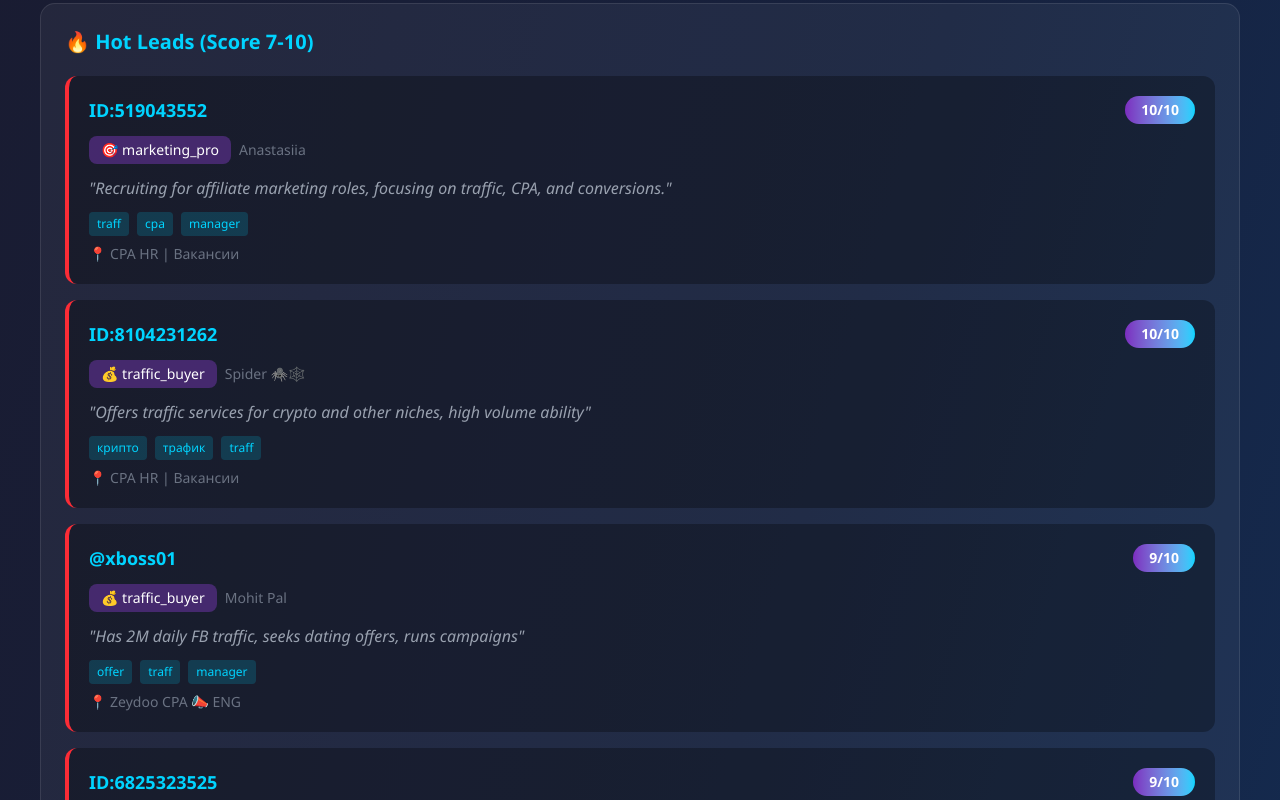
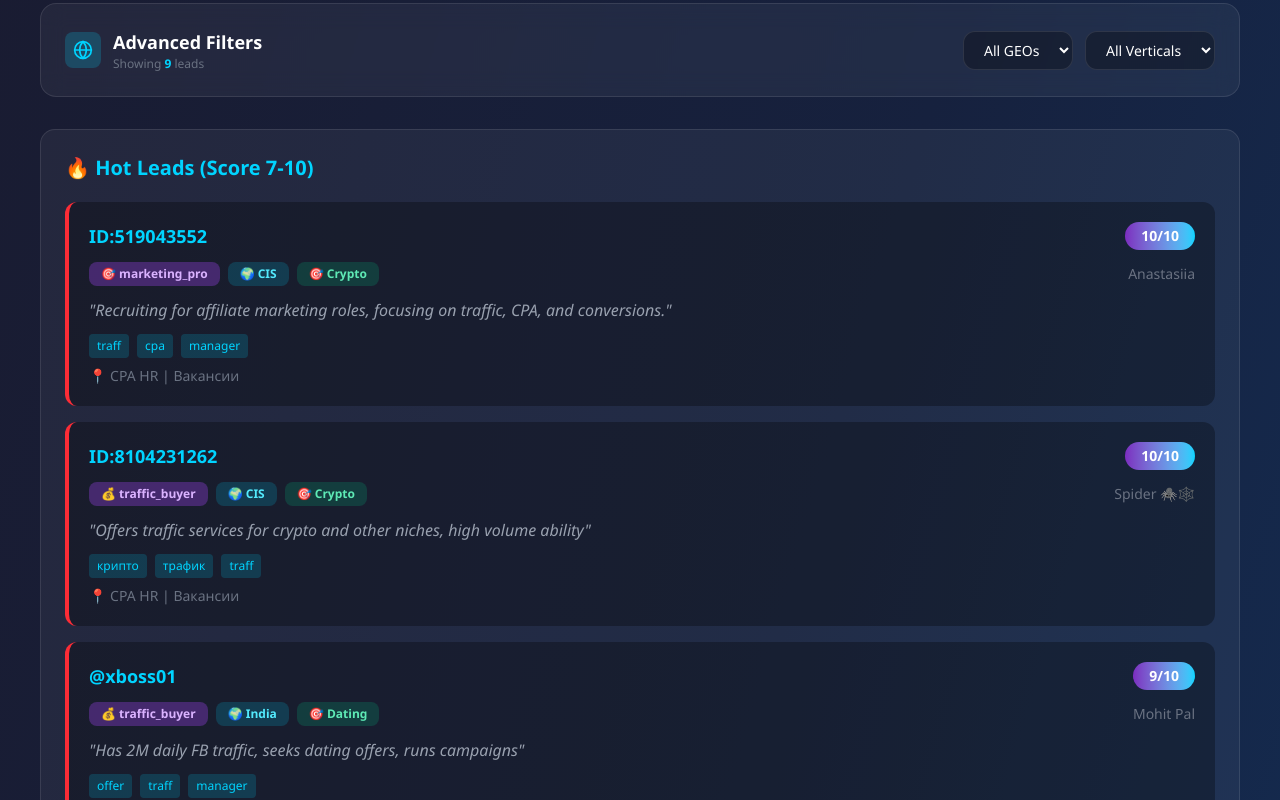
Before and after one commit to asw84/Aura-Lead-Hunter, a Next.js app in the folder aura-dashboard/: page / in a window 1280 px wide. Shown: the part 1100-1900 px from the top of the page. Built offline with nearby package versions, Linux system fonts and the light colour scheme.

Commit message:
feat: add advanced filtering by GEO and Vertical to the dashboard

```diff
--- a/aura-dashboard/src/app/page.tsx
+++ b/aura-dashboard/src/app/page.tsx
@@ -26,15 +26,15 @@ const TELEGRAM_HANDLE = '@SergAI_BY';                         // Telegram for co
 
 // Real leads data from scraper
 const allLeads = [
-  { handle: 'ID:519043552', name: 'Anastasiia', score: 10, category: 'marketing_pro', reason_en: 'Recruiting for affiliate marketing roles, focusing on traffic, CPA, and conversions.', reason_ru: 'Рекрутинг в арбитраже, фокус на трафик, CPA и конверсии', source: 'CPA HR | Вакансии', keywords: ['traff', 'cpa', 'manager'] },
-  { handle: 'ID:8104231262', name: 'Spider 🕷️🕸️', score: 10, category: 'traffic_buyer', reason_en: 'Offers traffic services for crypto and other niches, high volume ability', reason_ru: 'Предлагает услуги по заливу трафика для крипты и других ниш', source: 'CPA HR | Вакансии', keywords: ['крипто', 'трафик', 'traff'] },
-  { handle: '@xboss01', name: 'Mohit Pal', score: 9, category: 'traffic_buyer', reason_en: 'Has 2M daily FB traffic, seeks dating offers, runs campaigns', reason_ru: 'Имеет 2М трафа в день, ищет датинг офферы, запускает кампании', source: 'Zeydoo CPA 📣 ENG', keywords: ['offer', 'traff', 'manager'] },
-  { handle: 'ID:6825323525', name: 'Michael Walker', score: 9, category: 'traffic_buyer', reason_en: 'Offers live traffic and native ads for crypto-forex.', reason_ru: 'Предлагает живой трафик и нативные объявления для крипто-форекс', source: 'УБТ ЧАТ | АРБИТРАЖ ТРАФИКА', keywords: ['partnership', 'ads', 'traff'] },
-  { handle: '@biggTraff', name: 'B I G_TRAFFA', score: 9, category: 'traffic_buyer', reason_en: 'Offers traffic services for crypto and other niches, professional setup', reason_ru: 'Предлагает услуги по заливу трафа в крипту и другие ниши', source: 'СPA | Арбитраж вакансии', keywords: ['крипто', 'трафик', 'traff'] },
-  { handle: 'ID:7299216494', name: 'Yuliya Aff', score: 9, category: 'marketing_pro', reason_en: 'Hiring Media Buyer for Gambling ads, FB campaigns, conversions', reason_ru: 'Ищет Media Buyer для Gambling, FB кампании, конверт', source: 'Чат траферов | Арбитраж трафика', keywords: ['buy', 'manager', 'ads'] },
-  { handle: '@zagrtmsh', name: 'Daniil', score: 9, category: 'traffic_buyer', reason_en: 'Actively seeking gambling traffic for multiple GEOs', reason_ru: 'Ищет трафик на гемблинг для множества гео', source: 'СPA | Арбитраж вакансии', keywords: ['арбитраж', 'трафик'] },
-  { handle: '@aaroninc', name: 'Aaron Ch', score: 9, category: 'traffic_buyer', reason_en: 'Promoting high-EPC offers and targeting traffic buyers', reason_ru: 'Продвигает офферы с высоким EPC и ищет трафик', source: 'СPA | Арбитраж вакансии', keywords: ['traff', 'offer'] },
-  { handle: '@Trafik_01_01', name: 'Alexxx XXX💸', score: 9, category: 'traffic_buyer', reason_en: 'Experienced traffic buyer, offers CPA conversions', reason_ru: 'Опытный трафер, работает по CPA, делает крео', source: 'Вакансии Арбитраж CPA', keywords: ['реклама', 'трафик'] },
+  { handle: 'ID:519043552', name: 'Anastasiia', score: 10, category: 'marketing_pro', geo: 'CIS', vertical: 'Crypto', reason_en: 'Recruiting for affiliate marketing roles, focusing on traffic, CPA, and conversions.', reason_ru: 'Рекрутинг в арбитраже, фокус на трафик, CPA и конверсии', source: 'CPA HR | Вакансии', keywords: ['traff', 'cpa', 'manager'] },
+  { handle: 'ID:8104231262', name: 'Spider 🕷️🕸️', score: 10, category: 'traffic_buyer', geo: 'CIS', vertical: 'Crypto', reason_en: 'Offers traffic services for crypto and other niches, high volume ability', reason_ru: 'Предлагает услуги по заливу трафика для крипты и других ниш', source: 'CPA HR | Вакансии', keywords: ['крипто', 'трафик', 'traff'] },
+  { handle: '@xboss01', name: 'Mohit Pal', score: 9, category: 'traffic_buyer', geo: 'India', vertical: 'Dating', reason_en: 'Has 2M daily FB traffic, seeks dating offers, runs campaigns', reason_ru: 'Имеет 2М трафа в день, ищет датинг офферы, запускает кампании', source: 'Zeydoo CPA 📣 ENG', keywords: ['offer', 'traff', 'manager'] },
+  { handle: 'ID:6825323525', name: 'Michael Walker', score: 9, category: 'traffic_buyer', geo: 'USA', vertical: 'Crypto', reason_en: 'Offers live traffic and native ads for crypto-forex.', reason_ru: 'Предлагает живой трафик и нативные объявления для крипто-форекс', source: 'УБТ ЧАТ | АРБИТРАЖ ТРАФИКА', keywords: ['partnership', 'ads', 'traff'] },
+  { handle: '@biggTraff', name: 'B I G_TRAFFA', score: 9, category: 'traffic_buyer', geo: 'CIS', vertical: 'Crypto', reason_en: 'Offers traffic services for crypto and other niches, professional setup', reason_ru: 'Предлагает услуги по заливу трафа в крипту и другие ниши', source: 'СPA | Арбитраж вакансии', keywords: ['крипто', 'трафик', 'traff'] },
+  { handle: 'ID:7299216494', name: 'Yuliya Aff', score: 9, category: 'marketing_pro', geo: 'CIS', vertical: 'Gambling', reason_en: 'Hiring Media Buyer for Gambling ads, FB campaigns, conversions', reason_ru: 'Ищет Media Buyer для Gambling, FB кампании, конверт', source: 'Чат траферов | Арбитраж трафика', keywords: ['buy', 'manager', 'ads'] },
+  { handle: '@zagrtmsh', name: 'Daniil', score: 9, category: 'traffic_buyer', geo: 'CIS', vertical: 'Gambling', reason_en: 'Actively seeking gambling traffic for multiple GEOs', reason_ru: 'Ищет трафик на гемблинг для множества гео', source: 'СPA | Арбитраж вакансии', keywords: ['арбитраж', 'трафик'] },
+  { handle: '@aaroninc', name: 'Aaron Ch', score: 9, category: 'traffic_buyer', geo: 'Other', vertical: 'Nutra', reason_en: 'Promoting high-EPC offers and targeting traffic buyers', reason_ru: 'Продвигает офферы с высоким EPC и ищет трафик', source: 'СPA | Арбитраж вакансии', keywords: ['traff', 'offer'] },
+  { handle: '@Trafik_01_01', name: 'Alexxx XXX💸', score: 9, category: 'traffic_buyer', geo: 'CIS', vertical: 'Gambling', reason_en: 'Experienced traffic buyer, offers CPA conversions', reason_ru: 'Опытный трафер, работает по CPA, делает крео', source: 'Вакансии Арбитраж CPA', keywords: ['реклама', 'трафик'] },
 ];
 
 const stats = {
@@ -95,6 +95,8 @@ export default function Home() {
   const [unlockCode, setUnlockCode] = useState('');
   const [isUnlocked, setIsUnlocked] = useState(false);
   const [unlockError, setUnlockError] = useState('');
+  const [geoFilter, setGeoFilter] = useState('All');
+  const [verticalFilter, setVerticalFilter] = useState('All');
 
   // Check for unlock on mount
   useEffect(() => {
@@ -161,6 +163,12 @@ export default function Home() {
       signalVelocity: 'Signal Velocity (Pulse)',
       whaleScore: 'Whale Score',
       marketHealth: 'Base Quality Index',
+      filterTitle: 'Advanced Filters',
+      allGeos: 'All GEOs',
+      allVerticals: 'All Verticals',
+      showing: 'Showing',
+      leads: 'leads',
+      clear: 'Clear Filters',
       paymentTitle: 'Payment Instructions',
       paymentStep1: 'Send $50 USDT (TRC20) to:',
       paymentStep2: 'After payment, DM for your unlock code:',
@@ -201,6 +209,12 @@ export default function Home() {
       signalVelocity: 'Скорость Пульса (FOMO)',
       whaleScore: 'Whale Score',
       marketHealth: 'Индекс Качества Базы',
+      filterTitle: 'Продвинутые фильтры',
+      allGeos: 'Все ГЕО',
+      allVerticals: 'Все Вертикали',
+      showing: 'Показано',
+      leads: 'лидов',
+      clear: 'Сбросить',
       paymentTitle: 'Инструкция по оплате',
       paymentStep1: 'Отправьте $50 USDT (TRC20) на:',
       paymentStep2: 'После оплаты напишите для получения кода:',
@@ -215,8 +229,18 @@ export default function Home() {
   };
 
   const text = t[lang];
-  const visibleLeads = isUnlocked ? allLeads : allLeads.slice(0, 5);
-  const lockedLeads = allLeads.slice(5);
+
+  const filteredLeads = allLeads.filter(lead => {
+    const matchGeo = geoFilter === 'All' || lead.geo === geoFilter;
+    const matchVertical = verticalFilter === 'All' || lead.vertical === verticalFilter;
+    return matchGeo && matchVertical;
+  });
+
+  const visibleLeads = isUnlocked ? filteredLeads : filteredLeads.slice(0, 5);
+  const lockedLeads = filteredLeads.slice(5);
+
+  const geos = ['All', ...Array.from(new Set(allLeads.map(l => l.geo)))];
+  const verticals = ['All', ...Array.from(new Set(allLeads.map(l => l.vertical)))];
 
   return (
     <main className="min-h-screen bg-gradient-to-br from-[#1a1a2e] via-[#16213e] to-[#0f3460] text-white p-5">
@@ -427,6 +451,56 @@ export default function Home() {
                 <div className="text-gray-400 text-sm mt-1">{cat.icon} {cat.name}</div>
               </div>
             ))}
+          </div>
+        </section>
+
+        {/* Filter Bar */}
+        <section className="bg-white/5 backdrop-blur-md rounded-2xl p-6 mb-8 border border-white/10">
+          <div className="flex flex-col md:flex-row md:items-center justify-between gap-4">
+            <div className="flex items-center gap-3">
+              <div className="bg-[#00d4ff]/20 p-2 rounded-lg">
+                <Globe size={20} className="text-[#00d4ff]" />
+              </div>
+              <div>
+                <h3 className="text-lg font-bold text-white">{text.filterTitle}</h3>
+                <p className="text-xs text-gray-500">
+                  {text.showing} <span className="text-[#00d4ff] font-bold">{filteredLeads.length}</span> {text.leads}
+                </p>
+              </div>
+            </div>
+
+            <div className="flex flex-wrap gap-3">
+              <select
+                value={geoFilter}
+                onChange={(e) => setGeoFilter(e.target.value)}
+                className="bg-black/30 border border-white/10 rounded-xl px-4 py-2 text-sm focus:border-[#00d4ff] focus:outline-none transition-all cursor-pointer"
+              >
+                <option value="All">{text.allGeos}</option>
+                {geos.filter(g => g !== 'All').map(g => (
+                  <option key={g} value={g}>{g}</option>
+                ))}
+              </select>
+
+              <select
+                value={verticalFilter}
+                onChange={(e) => setVerticalFilter(e.target.value)}
+                className="bg-black/30 border border-white/10 rounded-xl px-4 py-2 text-sm focus:border-[#00d4ff] focus:outline-none transition-all cursor-pointer"
+              >
+                <option value="All">{text.allVerticals}</option>
+                {verticals.filter(v => v !== 'All').map(v => (
+                  <option key={v} value={v}>{v}</option>
+                ))}
+              </select>
+
+              {(geoFilter !== 'All' || verticalFilter !== 'All') && (
+                <button
+                  onClick={() => { setGeoFilter('All'); setVerticalFilter('All'); }}
+                  className="text-xs text-red-400 hover:text-red-300 transition-colors uppercase font-bold tracking-widest px-2"
+                >
+                  ✕ {text.clear}
+                </button>
+              )}
+            </div>
           </div>
         </section>
 
@@ -659,10 +733,16 @@ function LeadCard({ lead, lang }: { lead: typeof allLeads[0]; lang: 'en' | 'ru'
       </div>
 
       <div className="flex flex-wrap items-center gap-2 mb-3">
-        <span className="bg-purple-500/30 px-3 py-1 rounded-lg text-sm">
+        <span className="bg-purple-500/30 px-3 py-1 rounded-lg text-xs font-bold text-purple-300">
           {categoryIcons[lead.category] || '📌'} {lead.category}
         </span>
-        <span className="text-gray-500 text-sm">{lead.name}</span>
+        <span className="bg-cyan-500/20 px-3 py-1 rounded-lg text-xs font-bold text-cyan-300">
+          🌍 {lead.geo}
+        </span>
+        <span className="bg-emerald-500/20 px-3 py-1 rounded-lg text-xs font-bold text-emerald-300">
+          🎯 {lead.vertical}
+        </span>
+        <span className="text-gray-500 text-sm ml-auto">{lead.name}</span>
       </div>
 
       <p className="text-gray-400 italic mb-3">
```
